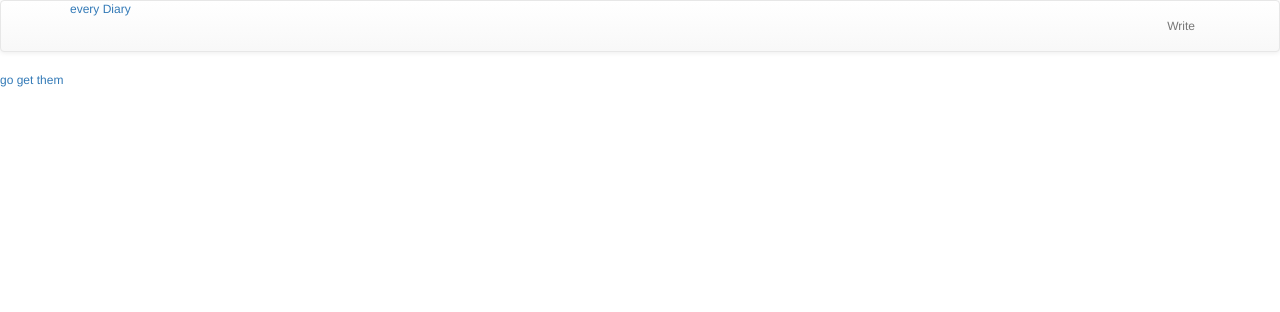
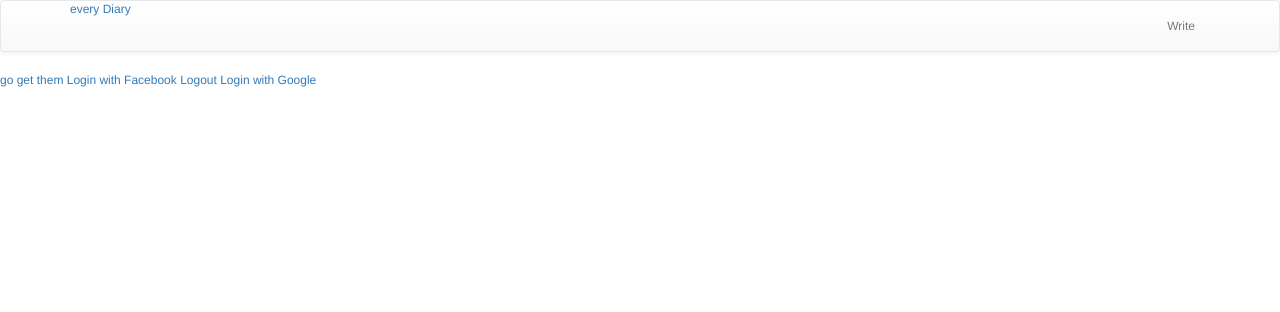
Before and after one commit to YongPilMoon/myDiary, a Django app: page /diary/ in a window 1280 px wide. Shown: the top 312 px of the page. Run offline with Django 3.2, Linux system fonts and the light colour scheme; style sheets or scripts are compiled from the project's sources; parts of the project's set-up code (start-up, migrations or seed data) failed here and were passed over; some libraries are stand-ins or nearby versions.

Commit message:
Add social auth login google facebook

```diff
--- a/diarySitePrj/templates/common/base.html
+++ b/diarySitePrj/templates/common/base.html
@@ -40,6 +40,9 @@
                     <li>
                         <a href="{% url 'diary:diary_add' %}">Write</a>
                     </li>
+                    {% if user %}
+                    <li>{{ user.username }}</li>
+                    {% endif %}
                 </ul>
             </div>
         </div>
--- a/diarySitePrj/templates/index.html
+++ b/diarySitePrj/templates/index.html
@@ -1,4 +1,7 @@
 {% extends 'common/base.html' %}
 {% block content %}
 <a href="{% url 'diary:month_calendar' year='2011' month='04' %}">go get them</a>
+<a href="{% url 'social:begin' 'facebook' %}">Login with Facebook</a>
+<a href="{% url 'auth:logout' %}">Logout</a>
+<a href="{% url 'social:begin' 'google-oauth2' %}">Login with Google</a>
 {% endblock %}
```
